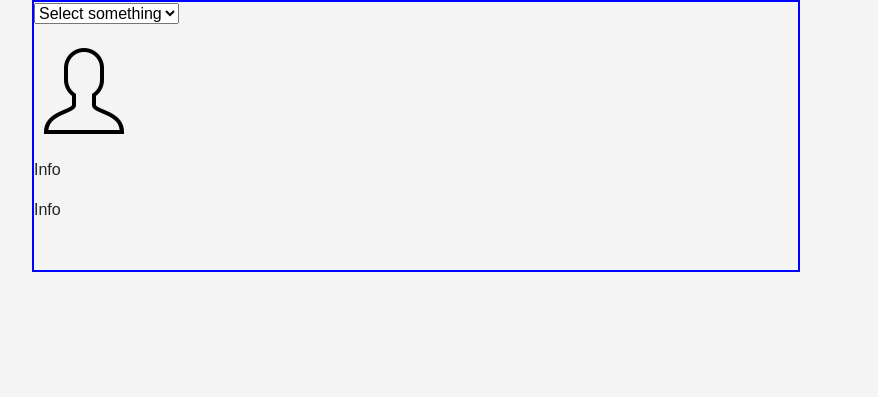
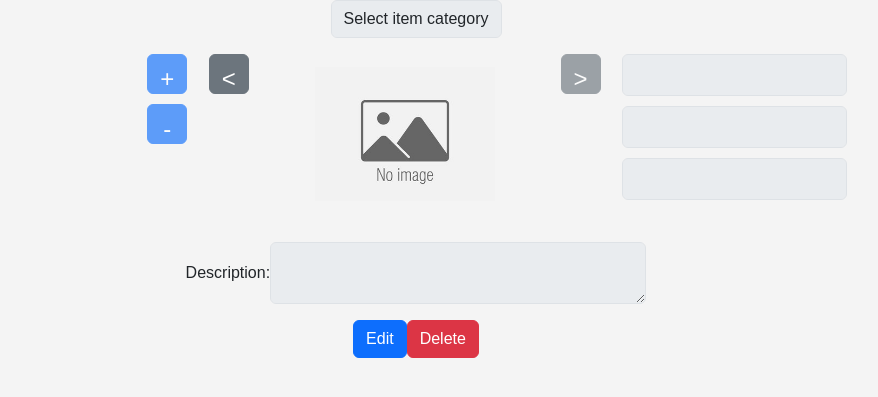
Before and after one commit to sofirij/UNB-STORE-V2, a Flask app: template templates/inventory.html in a window 1280 px wide. Shown: the part 66-463 px from the top of the page, without its empty margins (224-1102 px from the left). Run offline with Flask 3, Linux system fonts and the light colour scheme; the template is opened without the code that fills it: most values are stand-ins (such as "Sample title", 1, 10 or a date in 2020).

Commit message:
Got adding new items to work but images are being corrupted. Need to fix display of already existing items in inventory

```diff
--- a/app.py
+++ b/app.py
@@ -21,9 +21,6 @@
 
 # create session
 Session(app)
-
-# List of valid inventory filenames
-INVENTORY_FILENAMES = ["books-and-study-materials", "clothing-and-accessories", "electronics-and-gadgets", "furniture-and-home-essentials", "miscellaneous", "services", "sports-and-fitness", "transportation-and-mobility"]
 
 @app.route("/", methods=["GET", "POST"])
 @login_required
@@ -97,7 +94,7 @@
     inventory = getUserInventory(user_id)
     return render_template("inventory.html", inventory=inventory, filenames=INVENTORY_FILENAMES)
 
-@app.route("/inventory/update", methods=["POST"])
+@app.route("/inventory/update/<int:item_id>", methods=["PUT"])
 @login_required
 def updateInventory():
     """"Update the inventory of the user"""
@@ -113,13 +110,10 @@
     updateInventory(item_id, category, item_filename, name, price, quantity, description)
     return jsonify({"successful": True})
 
-@app.route("/inventory/delete", methods=["POST"])
+@app.route("/inventory/delete/<int:item_id>", methods=["DELETE"])
 @login_required
-def deleteInventory():
+def deleteInventory(item_id):
     """"Delete an item from the inventory of the user"""
-    data = request.get_json()
-    item_id = data.get('item_id')
-
     deleteInventory(item_id)
     return jsonify({"successful": True})
 
@@ -127,16 +121,46 @@
 @login_required
 def addInventory():
     """"Add an item to the inventory of the user"""
-    data = request.get_json()
-    category = data.get('category')
-    item_filename = data.get('item_filename')
-    price = data.get('price')
-    description = data.get('description')
-    name = data.get('name')
-    quantity = data.get('quantity')
     user_id = session["user_id"]
+    category = request.form.get("categories-0")
+    name = request.form.get("item-name-0")
+    price = request.form.get("item-price-0")
+    quantity = request.form.get("item-quantity-0")
+    description = request.form.get("item-description-0")
+    indexes = request.form.getlist("indexes")
+    images = request.files.getlist("images")
+    fileExtensions = [image.filename.split('.')[-1] for image in images]
 
-    addInventory(category, item_filename, name, price, quantity, description, user_id)
+    # Validate files
+    for image in images:
+        if not isImage(image):
+            return jsonify({"successful": False, "message": "Please upload only images"})
+        if not isValidSize(image):
+            return jsonify({"successful": False, "message": "Please upload images less than 10MB"})
+        if not isValidExtension(image.filename):
+            return jsonify({"successful": False, "message": "Invalid file extension"})
+
+    # Print the image size for debugging
+    for image in images:
+        image_size = len(image.read())
+        print(f"Received file: {image.filename}, size: {image_size} bytes")
+        image.seek(0)  # Reset file pointer to the beginning
+
+    # Halt execution
+    return jsonify({"successful": True})
+
+    # Insert a new user_id into the database and return the new item_id
+    item_id = newItemToInventory(user_id)
+
+    # Then create a list of new filenames using the item_id and the index
+    image_filenames = createFilenames(fileExtensions, indexes, item_id)
+
+    # Then update the info in that row with the new filenames and other item info
+    updateItemDetails(item_id, category, name, price, quantity, description, image_filenames)
+
+    # Store files in the file system
+    for image, filename in zip(images, image_filenames):
+        image.save(os.path.join('static', 'inventory-pics', f'user-{user_id}', filename))
     return jsonify({"successful": True})
 
 if __name__ == "__main__":
--- a/static/css/inventory.css
+++ b/static/css/inventory.css
@@ -7,7 +7,6 @@
     display: flex;
     flex-direction: column;
     justify-content: center;
-    border: 2px solid blue;
 }
 
 .category-container {
@@ -37,12 +36,13 @@
     display: flex;
     align-items: center;
     justify-content: center;
-    border: 2px solid red;
+    width: 300px;
+    height: 150px;
 }
 
 .item-info-image img {
-    max-width: 100%;
-    max-height: 100%;
+    max-width: 90%;
+    max-height: 90%;
     object-fit: contain;
 }
 
@@ -86,3 +86,13 @@
     justify-content: center;
     align-items: center;
 }
+
+.options-container {
+    width: 50%;
+    background-color: #f4f4f4;
+    margin: 0 auto;
+    display: flex;
+    flex-direction: row;
+    justify-content: center;
+    align-items: center;
+}
--- a/static/js/inventory.js
+++ b/static/js/inventory.js
@@ -1,58 +1,278 @@
 document.addEventListener("DOMContentLoaded", function() {
-    let currentIndex = 0;
-    let images = ["static/inventory-pics/default/no-image.png"];
+    // Initialize images and currentIndex arrays
+    const images = {};
+    const currentIndex = {};
+    const originalValues = {};
+    const newFiles = [];
 
-    const uploadButton = document.getElementById("upload-button");
-    const fileInput = document.getElementById("item-image");
-    const imagePreview = document.getElementById("item-image-preview");
-    const removeButton = document.getElementById("remove-button");
-    const leftArrow = document.getElementById("left-arrow");
-    const rightArrow = document.getElementById("right-arrow");
+    // Initialize images, original values and currentIndex for each item
+    document.querySelectorAll("[id^='inventory-form-']").forEach(function (form) {
+        const itemId = form.id.split("-")[2];
+        images[itemId] = [];
+        currentIndex[itemId] = 0;
+        originalValues[itemId] = { fields: {}, images: [] };
+        const imageElements = form.querySelectorAll(`img[id^='item-image-preview-${itemId}']`);
+        imageElements.forEach(function(img) {
+            images[itemId].push(img.src);
+            originalValues[itemId].images.push(img.src);
+        });
 
-    uploadButton.addEventListener("click", function() {
-        fileInput.click();
+        // Store original values
+        form.querySelectorAll("input, select, textarea").forEach(function (input) {
+            originalValues[itemId].fields[input.id] = input.value
+        });
     });
 
-    fileInput.addEventListener("change", function() {
+    // Function to handle image upload
+    function handleImageUpload(event) {
+        const fileInput = event.target;
         const file = fileInput.files[0];
+        const itemId = fileInput.id.split('-')[2];
+        const imagePreview = document.getElementById(`item-image-preview-${itemId}`);
         if (file) {
             const reader = new FileReader();
             reader.onload = function(e) {
-                images.push(e.target.result);
-                currentIndex = images.length - 1;
-                displayImage(currentIndex);
+                images[itemId].push(e.target.result);
+                currentIndex[itemId] = images[itemId].length - 1;
+                newFiles.push({image: file, index: currentIndex[itemId]})
+                displayImage(itemId, currentIndex[itemId], imagePreview);
+
             };
             reader.readAsDataURL(file);
         }
-    });
+    }
 
-    removeButton.addEventListener("click", function() {
-        if (currentIndex > 0) {
-            images.splice(currentIndex, 1);
-            currentIndex--;
-            displayImage(currentIndex);
-        }
-    });
+    // Function to display image
+    function displayImage(itemId, index, imagePreview) {
+        imagePreview.src = images[itemId][index];
+        imagePreview.style.display = "block";
+        console.log(`Item ID: ${itemId}, Image Index: ${index}`);
+    }
 
-    leftArrow.addEventListener("click", function() {
-        if (images.length > 1) {
-            currentIndex = (currentIndex + images.length - 1) % images.length;
-            displayImage(currentIndex);
-        }
-    });
-
-    rightArrow.addEventListener("click", function() {
-        if (images.length > 1) {
-            currentIndex = (currentIndex + 1) % images.length;
-            displayImage(currentIndex);
-        }
-    });
-
-    function displayImage(index) {
-        imagePreview.src = images[index];
-        imagePreview.style.display = "block";
-        console.log(index);
+    // Function to handle edit button clicked
+    function handleEditButtonClick(event) {
+        const button = event.target;
+        const itemId = button.id.split("-")[1];
+        toggleEditMode(itemId);
     }
 
 
+    // Function to handle save button clicked
+    function handleSaveButtonClick(event) {
+        const button = event.target;
+        const itemId = button.id.split('-')[1];
+        const form = document.getElementById(`inventory-form-${itemId}`);
+
+        // update original values
+        form.querySelectorAll("input, select, text").forEach(function (input) {
+            originalValues[itemId].fields[input.id] = input.value;
+        });
+        originalValues[itemId].images = [...images[itemId]]
+
+        // Send AJAX request to update the information in the database
+        const formData = new FormData(form);
+        const fileInput = document.getElementById(`item-image-${itemId}`);
+        for (let i = 0; i < fileInput.files.length; i++) {
+            formData.append('images', fileInput.files[i]);
+        }
+        formData.append('image_filenames', JSON.stringify(images[itemId].slice(1)));
+
+        fetch(`/inventory/update/${itemId}`, {
+            method: "POST",
+            body: formData,
+        })
+        .then(response => response.json())
+        .then(data => {
+            console.log('Success:', data);
+            toggleEditMode(itemId);
+            newFiles = [];
+            location.reload();
+        })
+        .catch((error) => {
+            console.error('Error:', error);
+        });
+    }
+
+
+    // Function to handle cancel button click
+    function handleCancelButtonClick(event) {
+        const button = event.target;
+        const itemId = button.id.split('-')[1];
+        const form = document.getElementById(`inventory-form-${itemId}`);
+
+        // reset form fields to original values
+        form.querySelectorAll("input, select< textarea").forEach(function (input) {
+            input.value = originalValues[itemId].fields[input.id];
+        });
+
+        // reset images to original values
+        images[item] = [...originalValues[itemId].images];
+        currentIndex[itemId] = 0;
+        displayImage(itemId, currentIndex[itemId], document.getElementById(`item-image-preview-${itemId}`));
+
+        toggleEditMode(itemId);
+    }
+
+    // Function to handle delete button click
+    function handleDeleteButtonClick(event) {
+        const button = event.target;
+        const itemId = button.id.split('-')[1];
+        const form = document.getElementById(`inventory-form-${itemId}`);
+
+        // Send AJAX request to the backed to delete the item
+        fetch(`/inventory/delete/${itemId}`, {
+            method: "DELETE",
+            headers: {
+                "Content-Type": "application/json"
+            },
+            body: JSON.stringify({item_id: itemId})
+        })
+        .then(response => response.json())
+        .then(data => {
+            console.log('Success:', data);
+            //remove the item from the DOM
+            const form = document.getElementById(`inventory-form-${itemId}`);
+            form.remove();
+        })
+        .catch((error) => {
+            console.errror('Error:', error);
+        });
+    }
+
+    // Function to toggle edit mode
+    function toggleEditMode(itemId) {
+        const form = document.getElementById(`inventory-form-${itemId}`);
+        const inputs = form.querySelectorAll("input, select, textarea, button");
+        const editButton = document.getElementById(`edit-${itemId}`);
+        const deleteButton = document.getElementById(`delete-${itemId}`);
+        const saveButton = document.getElementById(`save-${itemId}`);
+        const cancelButton = document.getElementById(`cancel-${itemId}`);
+
+        inputs.forEach(function(input) {
+            if (input.type !== "button" && input.type !== "submit") {
+                input.disabled = !input.disabled;
+            }
+        });
+
+        if (saveButton.style.display === "none") {
+            saveButton.style.display = "block";
+            cancelButton.style.display = "block";
+            editButton.style.display = "none";
+            deleteButton.style.display = "none";
+        } else {
+            saveButton.style.display = "none";
+            cancelButton.style.display = "none";
+            editButton.style.display = "block";
+            deleteButton.style.display = "block";
+        }
+    };
+
+    // Function to ensure the input is a digit
+    function ensureIsDigit(input) {
+        const value = input.value;
+        const isValid = /^\d+(\.\d+)?$/.test(value); // Regular expression to match digits and optional decimal point
+        if (!isValid) {
+            alert("Please enter a valid item price (must be a number)");
+            input.focus();
+            return false;
+        }
+        return true;
+    }
+
+
+    // Add event listeners for all dynamic elements
+    // for the upload button
+    document.querySelectorAll("[id^='upload-button-']").forEach(function(button) {
+        button.addEventListener("click", function() {
+            const itemId = button.id.split("-")[2];
+            document.getElementById(`item-image-${itemId}`).click();
+        });
+    });
+
+    // for the remove image button
+    document.querySelectorAll("[id^='remove-button-']").forEach(function(button) {
+        button.addEventListener("click", function() {
+            const itemId = button.id.split('-')[2];
+            if (currentIndex[itemId] > 0)
+            {
+                images[itemId].splice(currentIndex[itemId], 1);
+                currentIndex[itemId]--;
+                displayImage(itemId, currentIndex[itemId], document.getElementById(`item-image-preview-${itemId}`));
+            }
+        });
+    });
+
+    // for when the file input is changed
+    document.querySelectorAll("[id^='item-image-']").forEach(function(input) {
+        input.addEventListener("change", handleImageUpload);
+    });
+
+    // for the edit button
+    document.querySelectorAll("[id^='edit-']").forEach(function(input) {
+        button.addEventListener("click", handleEditButtonClick);
+    });
+
+    // for the cancel button
+    document.querySelectorAll("[id='cancel-']").forEach(function(button) {
+        button.addEventListener("click", handleCancelButtonClick);
+    });
+
+    // for the left arrow button
+    document.querySelectorAll("[id^='left-arrow-']").forEach(function(button) {
+        button.addEventListener("click", function() {
+            const itemId = button.id.split('-')[2];;
+            if (images[itemId].length > 1) {
+                currentIndex[itemId] = (currentIndex[itemId] + images[itemId].length - 1) % images[itemId].length;
+                displayImage(itemId, currentIndex[itemId], document.getElementById(`item-image-preview-${itemId}`));
+            }
+        });
+    });
+
+    // for the right arrow button
+    document.querySelectorAll("[id^='right-arrow-']").forEach(function(button) {
+        button.addEventListener("click", function() {
+            const itemId = button.id.split('-')[2];
+            if (images[itemId].length > 1) {
+                currentIndex[itemId] = (currentIndex[itemId] + 1) % images[itemId].length;
+                displayImage(itemId, currentIndex[itemId], document.getElementById(`item-image-preview-${itemId}`));
+            }
+        });
+    });
+
+    // for the delete button
+    document.querySelectorAll("[id^='delete-']").forEach(function(button) {
+        button.addEventListener("click", handleDeleteButtonClick)
+    });
+
+    // for the add new item button
+    document.getElementById("inventory-form-0").addEventListener("submit", function (event) {
+        event.preventDefault();
+        const form = event.target;
+        const itemId = form.id.split('-')[2];
+
+        if (!ensureIsDigit(document.getElementById(`item-price-${itemId}`))) {
+            return;
+        }
+
+        // send AJAX request to the backend to add the item
+        const formData = new FormData(form);
+        newFiles.forEach(file => {
+            formData.append('images', file.image);
+            formData.append('indexes', file.index);
+            console.log(`FileSizeInBytes: ${file.image.size} bytes`);
+        });
+
+        fetch('inventory/add', {
+            method: 'POST',
+            body: formData,
+        })
+        .then(response => response.json())
+        .then(data => {
+            console.log('Success:', data);
+        })
+        .catch((error) => {
+            console.error('Error:', error);
+        });
+    });
+
 });
--- a/templates/inventory.html
+++ b/templates/inventory.html
@@ -9,33 +9,10 @@
 {% block main %}
     {% if inventory %}
         {% for item in inventory %}
-            <div class="item-container mb-3">
-                <div class="smth mb-3">
-                    <select>
-                        <option>Select something</option>
-                    </select>
-                </div>
-                <div class="middle mb-3">
-                    <div class="middle middle-image mb-3">
-                        <img src="{{ url_for('static', filename='profile-pics/default.png')}}" alt="placeholder">
-                    </div>
-                    <div class="middle middle-info mb-3">
-                        <p>Info</p>
-                        <p>Info</p>
-                    </div>
-
-                </div>
-                <div class="smth mb-3">
-                </div>
-            </div>
-        {% endfor %}
-    {% else %}
-            <p>Add your first item</p>
-
-            <form id="inventory-form-new" action="/inventory/add" method="POST">
+            <form id="inventory-form-{{ forloop.counter }}" action="/inventory/add" method="POST" data-db-item-id={{ item.item_id }}>
                 <div class="item-container mb-3">
                     <div class="category-container mb-3">
-                        <select class="form-control mx-auto w-auto" id="categories" required>
+                        <select class="form-control mx-auto w-auto" id="categories-{{ forloop.counter }}" name="categories-{{ forloop.counter }}" required disabled>
                             <option value="" disabled selected>Select item category</option>
                             {% for filename in filenames %}
                                 <option value={{ filename }}>{{ filename }}</option>
@@ -44,32 +21,90 @@
                     </div>
                     <div class="item-info mb-3">
                         <div class="image-upload mb-3">
-                            <button type="button" id="upload-button" class="btn btn-primary">+</button>
-                            <button type="button" id="remove-button" class="btn btn-primary">-</button>
+                            <button type="button" id="upload-button-{{ forloop.counter }}" class="btn btn-primary" disabled>+</button>
+                            <button type="button" id="remove-button-{{ forloop.counter }}" class="btn btn-primary" disabled>-</button>
                         </div>
 
                         <div class="image-slide">
-                            <button type="button" id="left-arrow" class="btn btn-secondary">&lt;</button>
+                            <button type="button" id="left-arrow-{{ forloop.counter }}" class="btn btn-secondary">&lt;</button>
                         </div>
 
                         <div class="item-info-image mb-3">
-                            <img id="item-image-preview" src="{{ url_for('static', filename='inventory-pics/default/no-image.png')}}" alt="placeholder" style="margin-top: 10px;">
-                            <input type="file" id="item-image" name="item-image" accept="image/*" style="display: none;" multiple>
+                            {% if item.images %}
+                                <img id="item-image-preview-{{ forloop.counter }}" src="{{ url_for('static', filename=item.images[0]) }}" alt="placeholder" style="margin-top: 10px;">
+                            {% else %}
+                                <img id="item-image-preview-{{ forloop.counter }}" src="{{ url_for('static', filename='inventory-pics/default/no-image.png') }}" alt="placeholder" style="margin-top: 10px;">
+                            {% endif %}
+                            <input type="file" id="item-image-{{ forloop.counter }}" name="item-image-{{ forloop.counter }}" accept="image/*" style="display: none;" multiple  disabled>
                         </div>
 
                         <div class="image-slide">
-                            <button type="button" id="right-arrow" class="btn btn-secondary">&gt;</button>
+                            <button type="button" id="right-arrow-{{ forloop.counter }}" class="btn btn-secondary" disabled>&gt;</button>
                         </div>
 
                         <div class="item-info-text mb-3">
-                            <input class="form-control mx-auto w-auto" type="text" required id="item-name" name="item-name" placeholder="Item name">
-                            <input class="form-control mx-auto w-auto" type="number" required id="item-price" name="item-price" placeholder="Item price">
-                            <input class="form-control mx-auto w-auto" type="number" required id="item-quantity" name="item-quantity"  placeholder="Item quantity">
+                            <input class="form-control mx-auto w-auto" type="text" required id="item-name-{{ forloop.counter }}" name="item-name-{{ forloop.counter }}" placeholder disabled="Item name">
+                            <input class="form-control mx-auto w-auto" type="text" required id="item-price-{{ forloop.counter }}" name="item-price-{{ forloop.counter }}" placeholder disabled="Item price">
+                            <input class="form-control mx-auto w-auto" type="number" required id="item-quantity-{{ forloop.counter }}" name="item-quantity-{{ forloop.counter }}" placeholder disabled="Item quantity">
                         </div>
                     </div>
                     <div class="item-description mb-3">
-                        <label for="item-description">Description:</label>
-                        <textarea class="form-control mx-auto w-auto" id="item-description" name="item-description" rows="2" cols="50"></textarea>
+                        <label for="item-description-{{ forloop.counter }}">Description:</label>
+                        <textarea class="form-control mx-auto w-auto" id="item-description-{{ forloop.counter }}" name="item-description-{{ forloop.counter }}" rows="2" cols="50" disabled></textarea>
+                    </div>
+                    <div class="options-container mb-3">
+                        <button id="edit-{{ forloop.counter }}" name="edit-{{ forloop.counter }}" type="button" class="btn btn-primary">Edit</button>
+                        <button id="delete-{{ forloop.counter }}" name="delete-{{ forloop.counter }}" type="button" class="btn btn-danger">Delete</button>
+                        <button id="save-{{ forloop.counter }}" name="save-{{ forloop.counter }}" type="button" class="btn btn-success" style="display: none;">Save</button>
+                        <button id="cancel-{{ forloop.counter }}" name="cancel-{{ forloop.counter }}" type="button" class="btn btn-secondary" style="display: none;">Cancel</button>
+                    </div>
+                </div>
+            </form>
+        {% endfor %}
+    {% else %}
+            <p>Add your first item</p>
+
+            <form id="inventory-form-0" action="/inventory/add" method="POST">
+                <div class="item-container mb-3">
+                    <div class="category-container mb-3">
+                        <select class="form-control mx-auto w-auto" id="categories-0" name="categories-0" required>
+                            <option value="" disabled selected>Select item category</option>
+                            {% for filename in filenames %}
+                                <option value={{ filename }}>{{ filename }}</option>
+                            {% endfor %}
+                        </select>
+                    </div>
+                    <div class="item-info mb-3">
+                        <div class="image-upload mb-3">
+                            <button type="button" id="upload-button-0" class="btn btn-primary">+</button>
+                            <button type="button" id="remove-button-0" class="btn btn-primary">-</button>
+                        </div>
+
+                        <div class="image-slide">
+                            <button type="button" id="left-arrow-0" class="btn btn-secondary">&lt;</button>
+                        </div>
+
+                        <div class="item-info-image mb-3">
+                            <img id="item-image-preview-0" src="{{ url_for('static', filename='inventory-pics/default/no-image.png')}}" alt="placeholder" style="margin-top: 10px;">
+                            <input type="file" id="item-image-0" name="item-image-0" accept="image/*" style="display: none;" multiple>
+                        </div>
+
+                        <div class="image-slide">
+                            <button type="button" id="right-arrow-0" class="btn btn-secondary">&gt;</button>
+                        </div>
+
+                        <div class="item-info-text mb-3">
+                            <input class="form-control mx-auto w-auto" type="text" required id="item-name-0" name="item-name-0" placeholder="Item name">
+                            <input class="form-control mx-auto w-auto" type="text" required id="item-price-0" name="item-price-0" placeholder="Item price">
+                            <input class="form-control mx-auto w-auto" type="number" required id="item-quantity-0" name="item-quantity-0"  placeholder="Item quantity">
+                        </div>
+                    </div>
+                    <div class="item-description mb-3">
+                        <label for="item-description-0">Description:</label>
+                        <textarea class="form-control mx-auto w-auto" required id="item-description-0" name="item-description-0" rows="2" cols="50"></textarea>
+                    </div>
+                    <div class="options-container mb-3">
+                        <button id="add-0" name="add-0" type="submit" class="btn btn-primary">Add item</button>
                     </div>
                 </div>
             </form>
```
Also changed, not shown: functions.py (+45 -16 lines), app.db.
